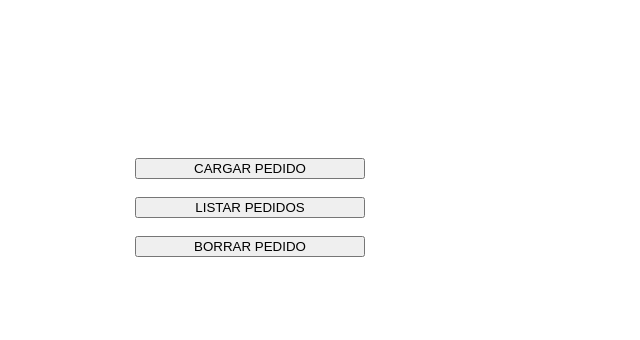
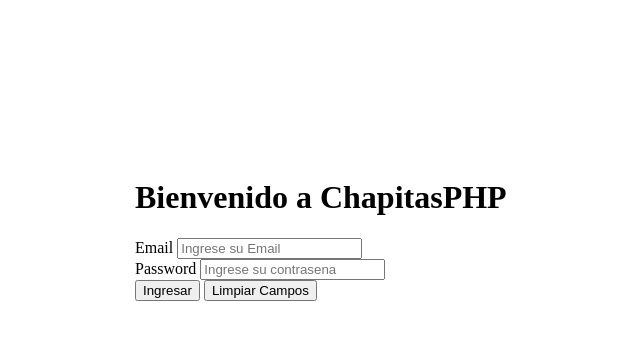
Before and after one commit to matiasbrunofornero/Chapitas_Sample, a PHP site: page / in a window 1280 px wide. Shown: the top 340 px of the page, without its empty margins (23-663 px from the left). Run offline with PHP 8.4, Linux system fonts and the light colour scheme.

Commit message:
InicioControlador edited and InicioIndex.php created (pending fixing)

```diff
--- a/Controladora/InicioControlador.php
+++ b/Controladora/InicioControlador.php
@@ -1,11 +1,16 @@
 <?php namespace Controladora;
 
-class InicioControlador {
+class InicioControlador
+{
+        public function index()
+        {
+                include_once ROOT.'Vistas/InicioIndex.php';
+        }
 
-        public function index()
+        public function indexInicio()
         {
                 include_once ROOT.'Vistas/Inicio.php';
         }
+}
 
-}
 ?>
--- /dev/null
+++ b/Vistas/InicioIndex.php
@@ -0,0 +1,29 @@
+<?php namespace Vistas; ?>
+
+<div class="container" style="padding: 150px">
+    <div class="row">
+        <div>
+            <h1> Bienvenido a ChapitasPHP </h1>
+            <form role= "form" method="POST" action="<?php echo DIR.'usuario/buscarUsuario'?>">
+                <div class= "row">
+                    <div class= "form-group">
+                        <label>Email</label>
+                        <input type="text" name="email" id="email" required placeholder="Ingrese su Email">
+                    </div>
+                </div>
+                <div class= "row">
+                    <div class= "form-group">
+                        <label>Password</label>
+                        <input type="password" name="password" id="password" required placeholder="Ingrese su contrasena">
+                    </div>
+                </div>
+                <div class= "row">
+                    <div class= "form-group">
+                        <input type="submit" class="btn btn-success btn-block" style="color: black" value="Ingresar">
+                        <input type="reset" class="btn btn-danger btn-block" style="color: black" value="Limpiar Campos">
+                    </div>
+                </div>
+            </form>
+        </div>
+    </div>
+</div>
```
Also changed, not shown: Schema.sql (+14 -0 lines).
